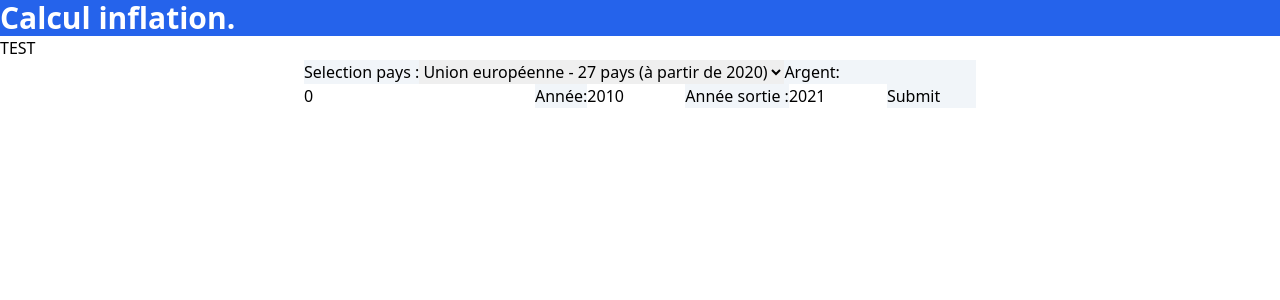
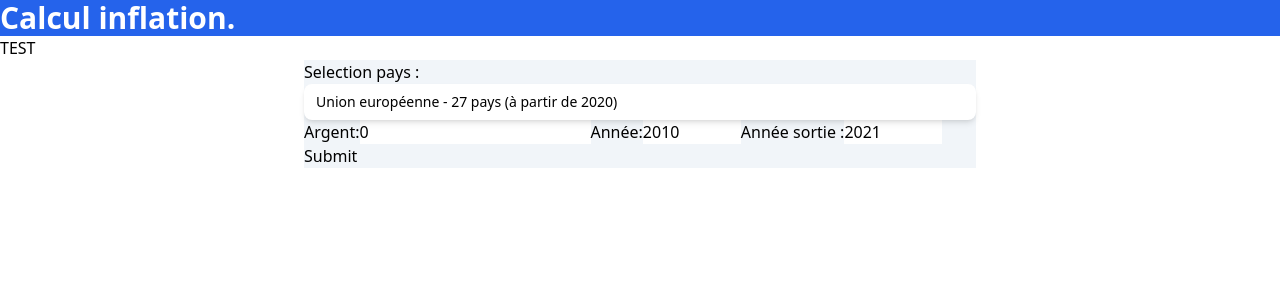
Before and after one commit to P4tt4te/inflation, a React (Vite) app: page / in a window 1280 px wide. Shown: the top 300 px of the page. Built offline with nearby package versions, Linux system fonts and the light colour scheme.

Commit message:
headless ui init + list css

```diff
--- a/package.json
+++ b/package.json
@@ -8,6 +8,7 @@
     "preview": "vite preview"
   },
   "dependencies": {
+    "@headlessui/react": "^1.4.3",
     "react": "^17.0.2",
     "react-dom": "^17.0.2"
   },
--- a/src/Convert.jsx
+++ b/src/Convert.jsx
@@ -1,4 +1,5 @@
 import React, { useState } from 'react'
+import { Listbox, Transition } from '@headlessui/react'
 import datafile from './data.json'
 
 class Convert extends React.Component {
@@ -58,12 +59,32 @@ class Convert extends React.Component {
         return <div>
         <h1>{this.name}</h1>
         <form className="bg-slate-100 max-w-2xl mx-auto" onSubmit={this.handleSubmit}>
-            <label>Selection pays :
-                <select value={this.state.pays} onChange={this.handleChangePays}>
+
+            <Listbox value={this.state.pays} onChange={this.handleChangePays}>
+                <Listbox.Label>Selection pays :</Listbox.Label>
+
+                <Listbox.Button className="relative w-full py-2 pl-3 pr-10 text-left bg-white rounded-lg shadow-md cursor-default focus:outline-none focus-visible:ring-2 focus-visible:ring-opacity-75 focus-visible:ring-white focus-visible:ring-offset-orange-300 focus-visible:ring-offset-2 focus-visible:border-indigo-500 sm:text-sm">
+                {this.datas[this.state.pays].TIME}
+
+                </Listbox.Button>
+                <Transition
+                enter="transition duration-100 ease-out"
+                enterFrom="transform scale-95 opacity-0"
+                enterTo="transform scale-100 opacity-100"
+                leave="transition duration-75 ease-out"
+                leaveFrom="transform scale-100 opacity-100"
+                leaveTo="transform scale-95 opacity-0"
+                >
+                <Listbox.Options className="absolute max-w-2xl w-full py-1 mt-1 overflow-auto text-base bg-white rounded-md shadow-lg max-h-60 ring-1 ring-black ring-opacity-5 focus:outline-none sm:text-sm">
                     {this.datas.map((data, i) =>
-                    <option value={i}>{data.TIME}</option>)}
-                </select>
-            </label>
+                    <Listbox.Option value={i} className={({ active }) =>
+                    `${active ? 'text-sky-900 bg-sky-100' : 'text-gray-900'}
+                          cursor-default select-none relative py-2 pl-10 pr-4`
+                  }>{data.TIME}</Listbox.Option>)}
+                </Listbox.Options>
+                </Transition>
+            </Listbox>
+
             <label>
             Argent:
             <input type="number" value={this.state.money} onChange={this.handleChangeMoney} />
```
Also changed, not shown: 1 other file (tests, documents, lock files or other folders).
